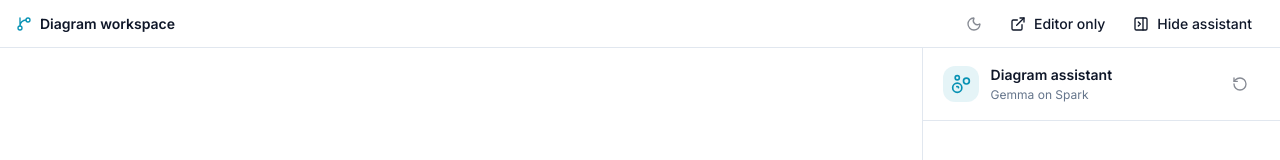
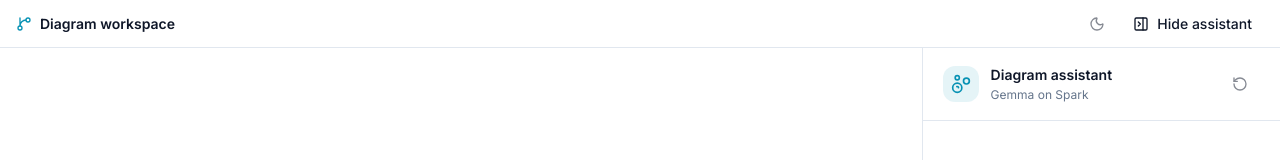
Before and after one commit to andyjmorgan/Mermaid-workbench, a React (Vite) app: page / in a window 1280 px wide. Shown: the top 160 px of the page. Built offline with nearby package versions, Linux system fonts and the light colour scheme.

Commit message:
Remove editor-only link from workspace header

```diff
--- a/src/App.tsx
+++ b/src/App.tsx
@@ -8,7 +8,6 @@ import {
   PanelRightOpen,
   Sun,
   Moon,
-  ExternalLink,
   GitBranch,
   Loader2,
 } from "lucide-react";
@@ -319,17 +318,6 @@ export default function App() {
           >
             {dark ? <Sun /> : <Moon />}
           </Button>
-          <Button variant="ghost" size="sm" asChild>
-            <a
-              href="/edit"
-              target="_blank"
-              rel="noopener noreferrer"
-              title="Open editor on its own"
-            >
-              <ExternalLink />
-              <span className="hidden sm:inline">Editor only</span>
-            </a>
-          </Button>
           <Button
             variant="ghost"
             size="sm"
```
